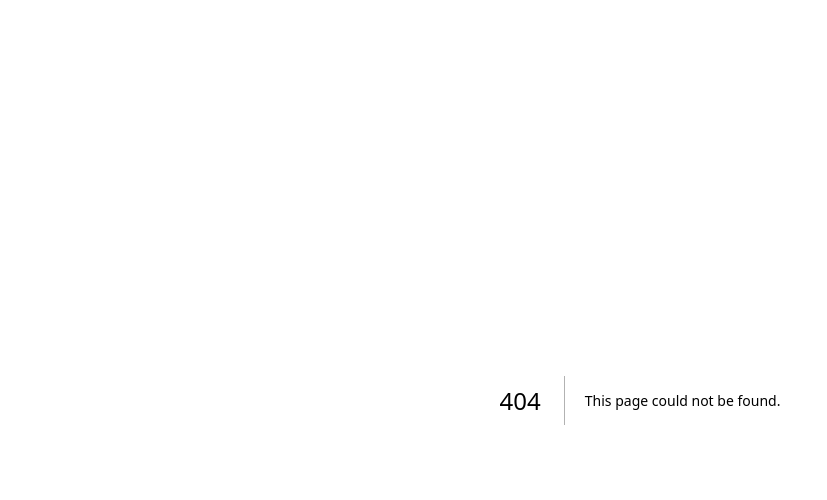
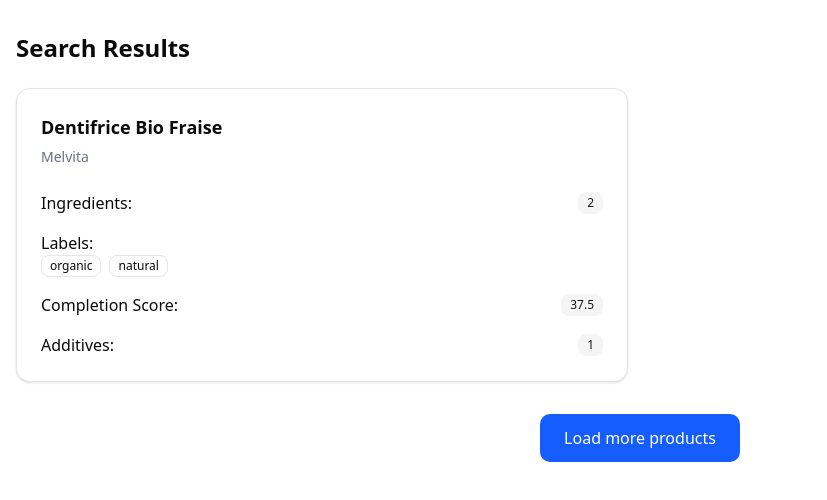
Before and after one commit to MehdiVilquin/switchmarket_frontend, a Next.js app: page /searchResults in a window 1280 px wide. Before the commit this address had no page. Shown: the top 500 px of the page, without its empty margins (0-827 px from the left). Built offline with nearby package versions, Linux system fonts and the light colour scheme.

Commit message:
Search result list (mehdi)

```diff
--- /dev/null
+++ b/src/app/searchResults/page.jsx
@@ -0,0 +1,92 @@
+"use client";
+
+import { useState, useEffect } from "react";
+import SearchCard from "@/components/searchcard";
+
+const testProducts = [
+  {
+    _id: { $oid: "67fce2ec7b3409d0b02aeab2" },
+    product_name: "Dentifrice Bio Fraise",
+    brands: "Melvita",
+    ingredients: [
+      { text: "AQUAWATER", percent: 23.33 },
+      { text: "XYLITOL", percent: 5.83 },
+    ],
+    labeltags: ["organic", "natural"],
+    completion_score: "37.5",
+    additives: [
+      {
+        tag: "en:e202",
+        shortName: "E202",
+      },
+    ],
+  },
+  {
+    _id: { $oid: "67fce2ec7b3409d0b02aeab3" },
+    product_name: "Dentifrice Menthe Fraîche",
+    brands: "Bio Natura",
+    ingredients: [
+      { text: "AQUAWATER", percent: 25.0 },
+      { text: "MENTHA PIPERITA", percent: 10.0 },
+    ],
+    labeltags: ["organic", "vegan"],
+    completion_score: "42.0",
+    additives: [],
+  },
+];
+
+function SearchResults() {
+  const [displayedProducts, setDisplayedProducts] = useState([]); // On initialise le state pour afficher les produits
+
+  const [isLoading, setIsLoading] = useState(false); // On initialise le state pour le chargement
+
+  async function loadMoreProducts() {
+    // Fonction pour charger plus de produits
+    setIsLoading(true); // Charger les produits
+
+    await new Promise((resolve) => setTimeout(resolve, 500)); // Simuler un délai pour voir le chargement
+    const currentProductCount = displayedProducts.length; // Compter le nombre de produits affichés
+    const nextProduct = testProducts[currentProductCount]; // Obtenir le prochain produit
+
+    if (nextProduct) {
+      setDisplayedProducts((prev) => [...prev, nextProduct]); // Ajouter le prochain produit à la liste
+    }
+
+    setIsLoading(false); // Fin du chargement
+  }
+
+  useEffect(() => {
+    loadMoreProducts();
+  }, []);
+
+  const hasMoreProducts = displayedProducts.length < testProducts.length;
+
+  return (
+    <main className="container mx-auto px-4 py-8">
+      <h1 className="text-2xl font-bold mb-6">Search Results</h1>
+
+      <div className="grid grid-cols-1 md:grid-cols-2 gap-6 w-full">
+        {displayedProducts.map((props) => (
+          <div key={props._id.$oid} className="w-full">
+            <SearchCard product={props} />
+          </div>
+        ))}
+      </div>
+
+      {hasMoreProducts && (
+        <div className="mt-8 flex justify-center">
+          <button
+            onClick={loadMoreProducts}
+            disabled={isLoading}
+            className="px-6 py-3 bg-blue-600 text-white rounded-lg hover:bg-blue-700
+                     disabled:opacity-50 disabled:cursor-not-allowed"
+          >
+            {isLoading ? "Loading..." : "Load more products"}
+          </button>
+        </div>
+      )}
+    </main>
+  );
+}
+
+export default SearchResults;
--- /dev/null
+++ b/src/components/searchcard.js
@@ -0,0 +1,59 @@
+import { Card, CardContent, CardHeader } from "./ui/card";
+import { Badge } from "./ui/badge";
+
+function SearchCard(props) {
+  if (!props.product) {
+    return null;
+  }
+
+  const ingredientsCount = props.product.ingredients?.length || 0;
+  const additivesCount = props.product.additives?.length || 0;
+
+  return (
+    <Card className="w-full">
+      <CardHeader>
+        <h3 className="text-lg font-bold">
+          {props.product.product_name || "N/A"}
+        </h3>
+        <p className="text-sm text-gray-500">
+          {props.product.brands || "Unknown brand"}
+        </p>
+      </CardHeader>
+      <CardContent>
+        <div className="space-y-4">
+          <div className="flex items-center justify-between">
+            <span>Ingredients:</span>
+            <Badge variant="secondary">{ingredientsCount}</Badge>
+          </div>
+
+          {props.product.labeltags && props.product.labeltags.length > 0 && (
+            <div className="space-y-2">
+              <span>Labels:</span>
+              <div className="flex flex-wrap gap-2">
+                {props.product.labeltags.map((label, index) => (
+                  <Badge key={index} variant="outline">
+                    {label}
+                  </Badge>
+                ))}
+              </div>
+            </div>
+          )}
+
+          <div className="flex items-center justify-between">
+            <span>Completion Score:</span>
+            <Badge variant="secondary">
+              {props.product.completion_score || "N/A"}
+            </Badge>
+          </div>
+
+          <div className="flex items-center justify-between">
+            <span>Additives:</span>
+            <Badge variant="secondary">{additivesCount}</Badge>
+          </div>
+        </div>
+      </CardContent>
+    </Card>
+  );
+}
+
+export default SearchCard;
```
